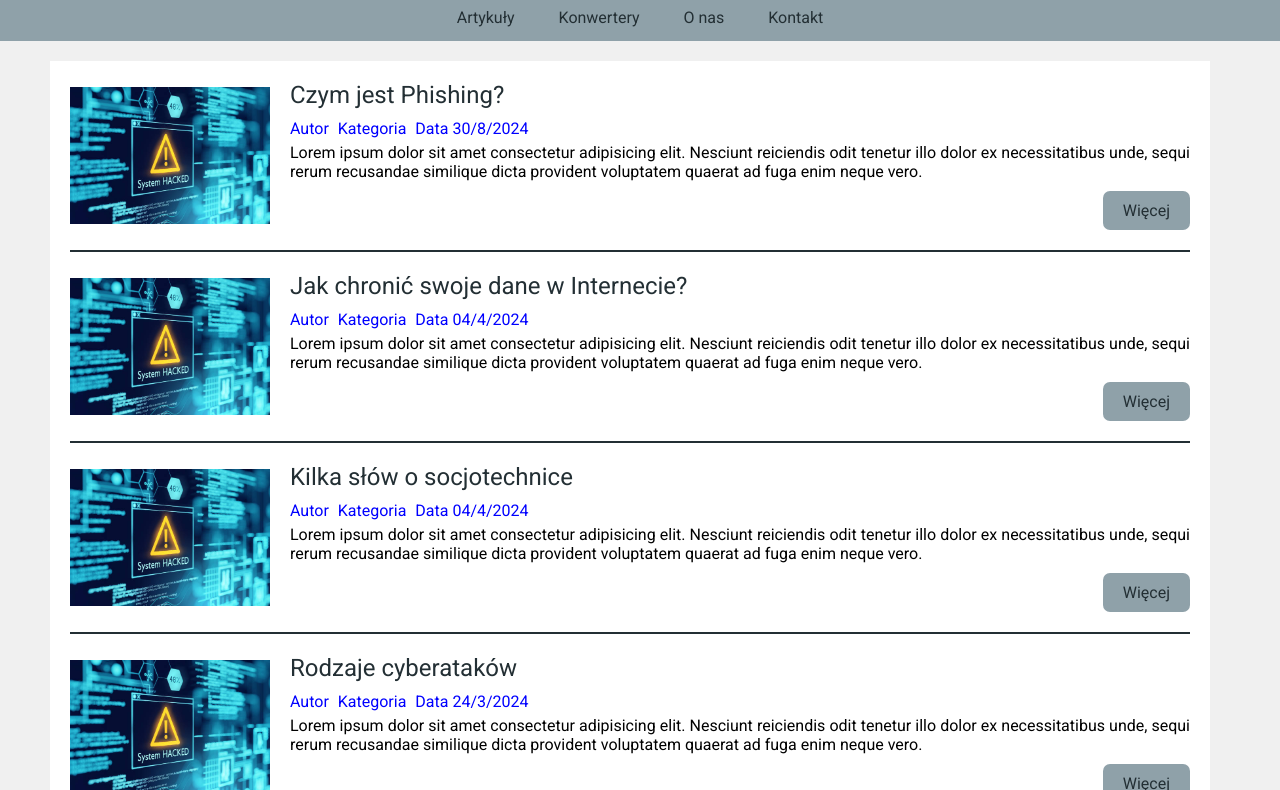
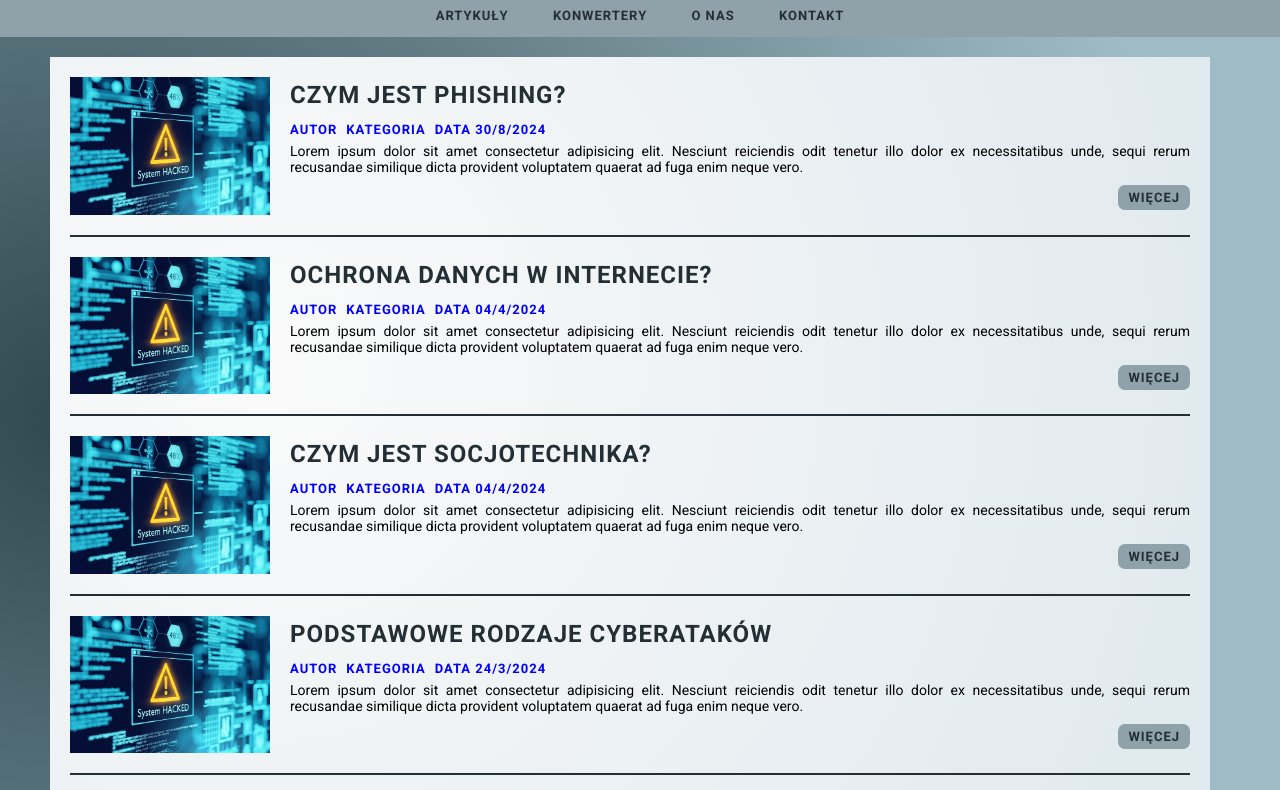
Before and after one commit to jgajdzinska/cybersecurity-blog-template, a plain HTML site: page index.html in a window 1280 px wide. Shown: the part 148-938 px from the top of the page. Drawn offline with Linux system fonts and the light colour scheme.

Commit message:
#0001 - updated style

```diff
--- a/css/style.css
+++ b/css/style.css
@@ -9,13 +9,13 @@
 
 body {
     font-family: "Roboto", sans-serif;
-    background-color: #F0F0F0;
+    background: radial-gradient(circle at 5.6% 54.5%, rgb(47, 71, 79) 0%, rgb(159, 188, 198) 83.6%);
     margin: 0;
     padding: 0;
 }
 
 header {
-    background-color: #3333;
+    background: radial-gradient(circle at 5.6% 54.5%, rgb(47, 71, 79) 0%, rgb(159, 188, 198) 83.6%);
     color: white;
     text-align: center;
     padding: 10px;
@@ -30,6 +30,8 @@ header img {
 
 header h1 {
     color: #000000;
+    text-transform: uppercase;
+    letter-spacing: 3px;
 }
 
 .logo {
@@ -41,6 +43,10 @@ header h1 {
     background-color: #8fa1a9;
     overflow: hidden;
     text-align: center;
+    text-transform: uppercase;
+    letter-spacing: 1px;
+    font-size: 13px;
+    font-weight: 700;
 }
 
 .navbar a {
@@ -65,7 +71,7 @@ header h1 {
 .post-container {
     flex: 3;
     margin-right: 20px;
-    background-color: #FFFFFF;
+    background: radial-gradient(circle at 18.7% 37.8%, rgb(250, 250, 250) 0%, rgb(225, 234, 238) 90%);
     padding: 20px;
     box-sizing: border-box;
     width: 100%;
@@ -95,6 +101,9 @@ header h1 {
 .post-title {
     font-size: 24px;
     margin-bottom: 10px;
+    text-transform: uppercase;
+    letter-spacing: 1px;
+    font-weight: 700;
 }
 
 .post-title a {
@@ -107,6 +116,10 @@ header h1 {
     padding-left: 0;
     color: blue;
     text-decoration: none;
+    text-transform: uppercase;
+    letter-spacing: 1px;
+    font-weight: 600;
+    font-size: small;
 }
 
 .post-title a:hover {
@@ -117,7 +130,7 @@ header h1 {
     color: #000000;
     margin-bottom: 10px;
     margin-top: 5px;
-    font-size: 16px;
+    font-size: 14px;
     text-align: justify;
 }
 
@@ -131,10 +144,14 @@ header h1 {
     background-color: #8fa1a9;
     color: #232f34;
     border: none;
-    padding: 10px 20px;
+    padding: 5px 10px;
     cursor: pointer;
     border-radius: 7px;
     text-decoration: none;
+    text-transform: uppercase;
+    letter-spacing: 1px;
+    font-weight: 600;
+    font-size: small;
 }
 
 .read-more:hover {
--- a/index.html
+++ b/index.html
@@ -38,7 +38,7 @@
             <div class="post">
                 <img src="img/post-image.jpg" alt="Post 2 image">
                 <div class="post-content">
-                    <div class="post-title"><a href="#">Jak chronić swoje dane w Internecie?</a></div>
+                    <div class="post-title"><a href="#">Ochrona danych w Internecie?</a></div>
                     <span><a href="#">Autor</a></span>
                     <span><a href="#">Kategoria</a></span>
                     <span><a href="#">Data 04/4/2024</a></span>
@@ -50,7 +50,7 @@
             <div class="post">
                 <img src="img/post-image.jpg" alt="Post 3 image">
                 <div class="post-content">
-                    <div class="post-title"><a href="#">Kilka słów o socjotechnice</a></div>
+                    <div class="post-title"><a href="#">Czym jest socjotechnika?</a></div>
                     <span><a href="#">Autor</a></span>
                     <span><a href="#">Kategoria</a></span>
                     <span><a href="#">Data 04/4/2024</a></span>
@@ -62,7 +62,7 @@
             <div class="post">
                 <img src="img/post-image.jpg" alt="Post 4 image">
                 <div class="post-content">
-                    <div class="post-title"><a href="#">Rodzaje cyberataków</a></div>
+                    <div class="post-title"><a href="#">Podstawowe rodzaje cyberataków</a></div>
                     <span><a href="#">Autor</a></span>
                     <span><a href="#">Kategoria</a></span>
                     <span><a href="#">Data 24/3/2024</a></span>
```
Also changed, not shown: 1 other file.
